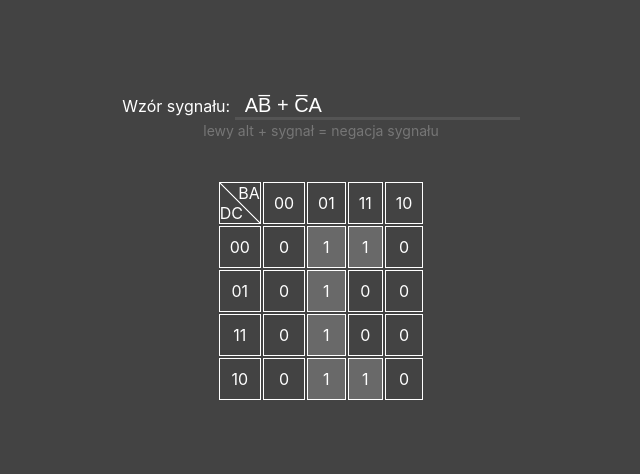
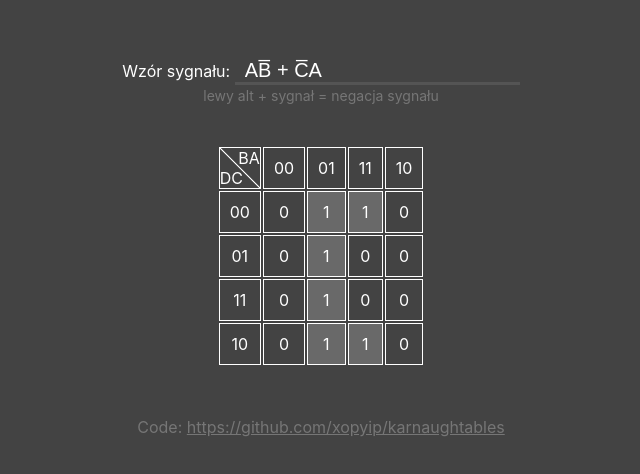
Before and after one commit to xopyip/karnaughtables, a React (Create React App) app: page / in a window 1280 px wide. Shown: the part 152-626 px from the top of the page, without its empty margins (319-959 px from the left). Built offline with nearby package versions, Linux system fonts and the light colour scheme.

Commit message:
Link to repository in footer

```diff
--- a/src/App.tsx
+++ b/src/App.tsx
@@ -119,6 +119,8 @@ function App() {
     <div className="App">
       <EquationInput updateEquation={updateEquation} equation={equation}/>
       <KarnaughTable tableStates={tableStates} updateTableStates={updateStatesTable}/>
+      <span className={"footer"}>Code: <a
+        href={"https://github.com/xopyip/karnaughtables"}>https://github.com/xopyip/karnaughtables</a></span>
     </div>
   );
 }
--- a/src/assets/index.css
+++ b/src/assets/index.css
@@ -75,3 +75,12 @@ td[data-karnaugh] {
 td[data-karnaugh="true"] {
   background: rgba(255, 255, 255, 0.2);
 }
+
+span.footer {
+  margin-top: 50px;
+  color: #767676;
+}
+
+span.footer a {
+  color: #767676;
+}
--- a/src/signals.ts
+++ b/src/signals.ts
@@ -93,7 +93,7 @@ const lookupColumnToSignal = function (columns: number[]) {
  */
 const lookupRowToSignal = function (rows: number[]) {
   if (rows.length === 4) {
-    return ""; //any combination of column signals
+    return ""; //any combination of row signals
   }
   if (rows.length === 2) {
     return ["D\u0305", "C", "D", "C\u0305"][Math.min(rows[0], rows[1])];
```
